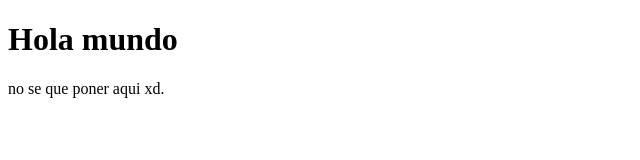
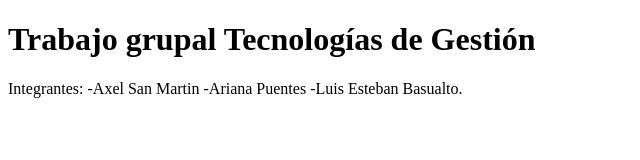
Before and after one commit to Axel-ing-cpu/Actividad-paginaweb, a plain HTML site: page index.html in a window 1280 px wide. Shown: the whole page, without its empty margins (0-640 px from the left). Drawn offline with Linux system fonts and the light colour scheme.

Commit message:
Second Commit

```diff
--- a/index.html
+++ b/index.html
@@ -1,7 +1,10 @@
 <!DOCTYPE html>
 <html>
 <body>
-<h1>Hola mundo</h1>
-<p>no se que poner aqui xd.</p>
+<h1>Trabajo grupal Tecnologías de Gestión</h1>
+<p>Integrantes:
+-Axel San Martin
+-Ariana Puentes
+-Luis Esteban Basualto.</p>
 </body>
 </html>
```
